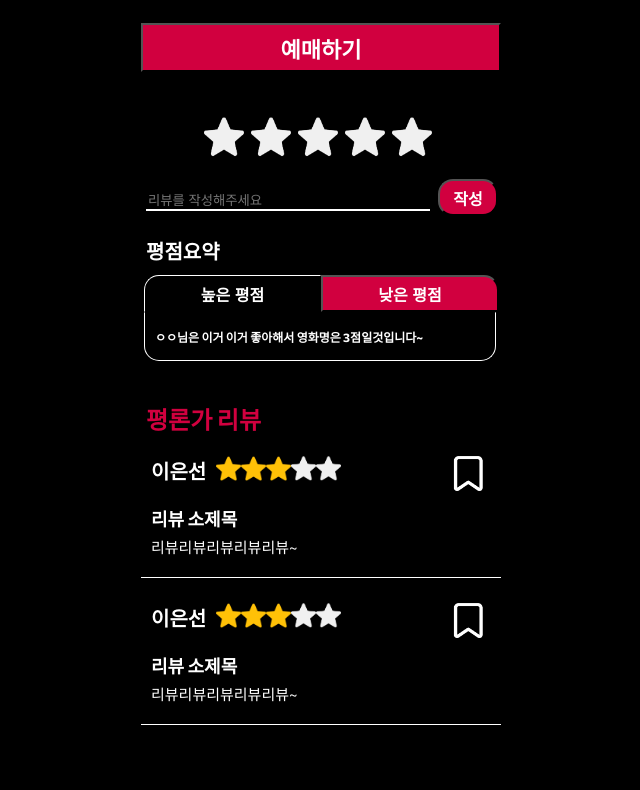
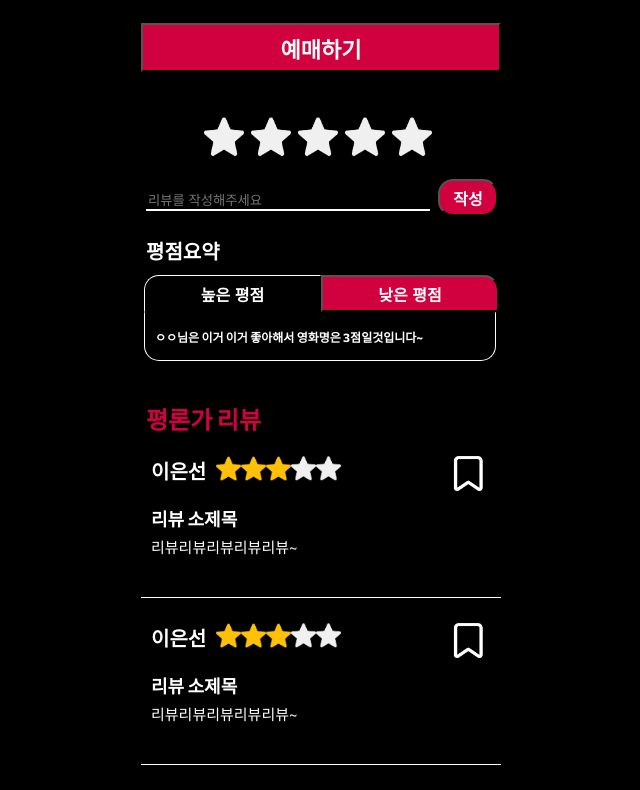
Before and after one commit to Munhak-Zip/Munhak.Zip_Front, a React (Create React App) app: page /movie/detail in a window 1280 px wide. Shown: the part 749-1539 px from the top of the page, without its empty margins (319-959 px from the left). Before the commit the page ends 1499 px from the top, so only its background shows below. Built offline with nearby package versions, Linux system fonts and the light colour scheme.

Commit message:
[feat/#28] 헤더 추가

```diff
--- a/src/resources/css/Common/header.css
+++ b/src/resources/css/Common/header.css
@@ -16,3 +16,10 @@
 .all{
     display: flex;
 }
+
+.horizontal-line {
+    margin-top: 40px;
+    margin-bottom: 25px;
+    border-top: 1px solid  #FFFFFF; /* 가로선의 스타일 및 색상 설정 */
+    width: 100%; /* 가로선의 너비 설정 */
+}
```
